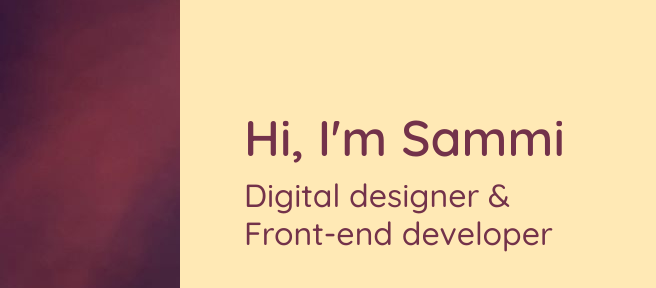
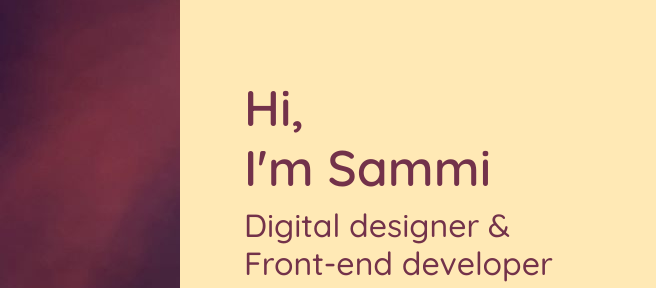
Before and after one commit to sammiki/PersonalPortfolio, a plain HTML site: page index.html in a window 1280 px wide. Shown: the part 179-467 px from the top of the page, 0-656 px from the left. Drawn offline with nearby package versions, Linux system fonts and the light colour scheme; grey boxes are pictures that could not be loaded.

Commit message:
added a new line to the home intro text

```diff
--- a/index.html
+++ b/index.html
@@ -60,7 +60,7 @@
         <div class="home-container">
           <div class="row">
             <div class="col-lg-6 home-title">
-              <h1 class="hello-title">Hi, I'm Sammi</h1>
+              <h1 class="hello-title">Hi, <br />I'm Sammi</h1>
               <h2 class="hello-subtitle">
                 Digital designer & <br />Front-end developer
               </h2>
```
